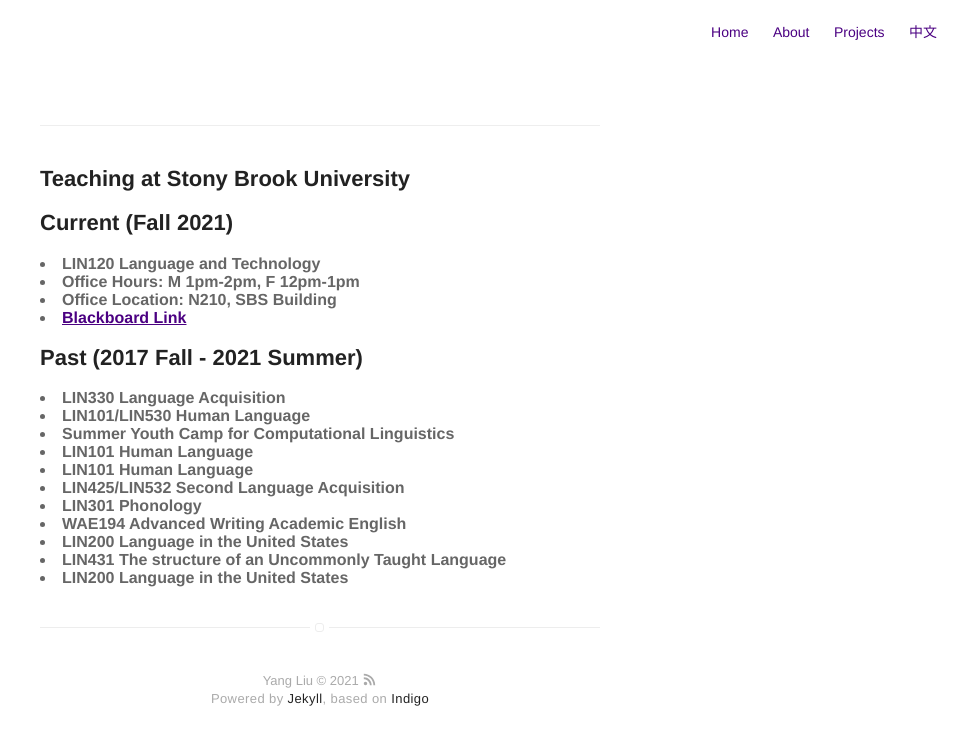
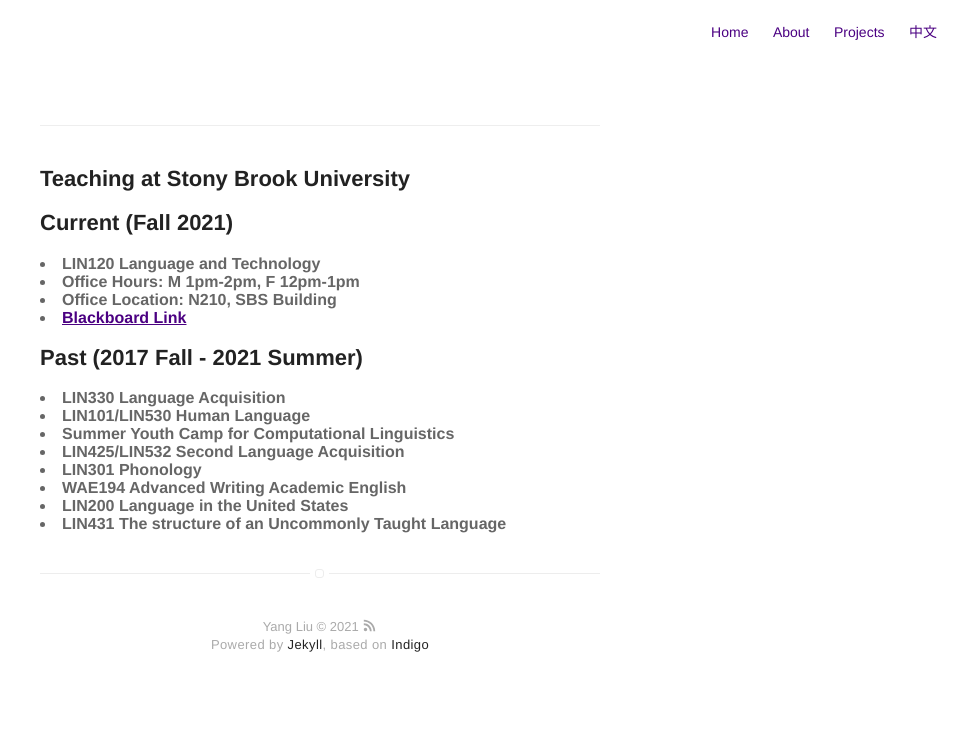
Before and after one commit to coglo/coglo.github.io, a Jekyll site: the page built from teaching.html, in a window 1280 px wide. Shown: the top 745 px of the page, without its empty margins (320-1280 px from the left). Built offline with Jekyll 4.4.1, drawn with Linux system fonts in a browser that asks for light colours.

Commit message:
Update teaching.html

```diff
--- a/teaching.html
+++ b/teaching.html
@@ -4,6 +4,8 @@ title: Teaching
 ---
 <hr>
 <h2> Teaching at Stony Brook University </h2>
+<b> </b>
+<b> </b>
 <b> </b>
 <h2>Current (Fall 2021)</h2>
 <b> </b>
@@ -15,18 +17,16 @@ title: Teaching
 
 <b> </b>
 <b> </b>
+<b> </b>
 <h2>Past (2017 Fall - 2021 Summer)</h2>
 <b> </b>
 <li><b>LIN330 Language Acquisition </b></li>
 <li><b>LIN101/LIN530 Human Language </b></li>
 <li><b>Summer Youth Camp for Computational Linguistics </b></li>
-<li><b>LIN101 Human Language </b></li>
-<li><b>LIN101 Human Language </b></li>
 <li><b>LIN425/LIN532 Second Language Acquisition </b></li>
 <li><b>LIN301 Phonology </b></li>
 <li><b>WAE194 Advanced Writing Academic English  </b></li>
 <li><b>LIN200 Language in the United States </b></li>
 <li><b>LIN431 The structure of an Uncommonly Taught Language </b></li>
-<li><b>LIN200 Language in the United States </b></li>
 
 </ul>
```
